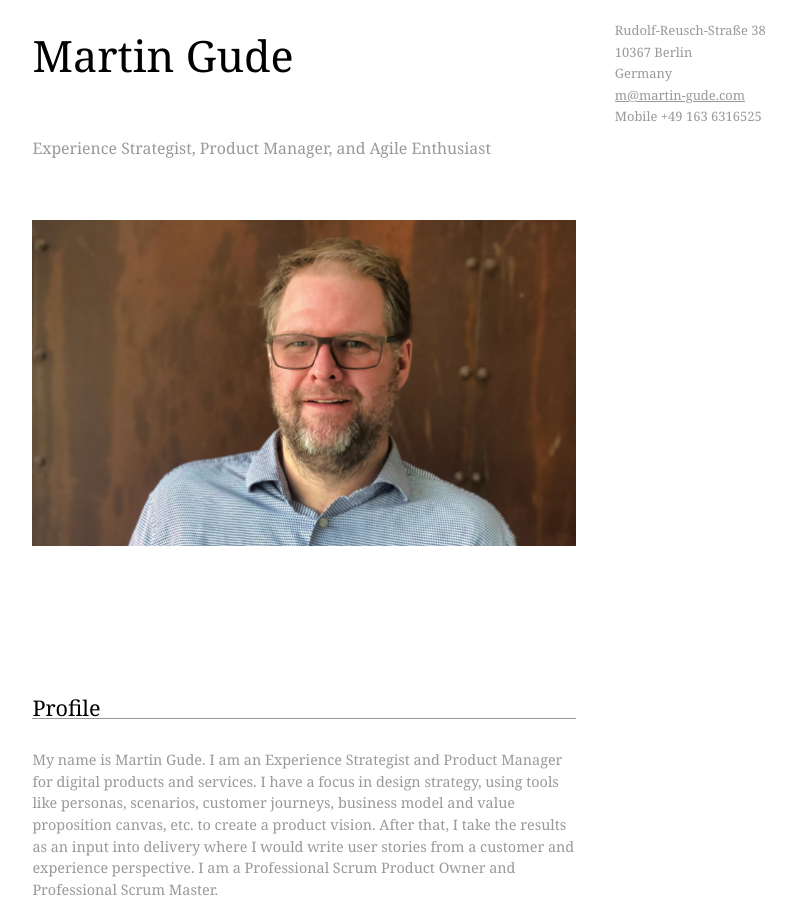
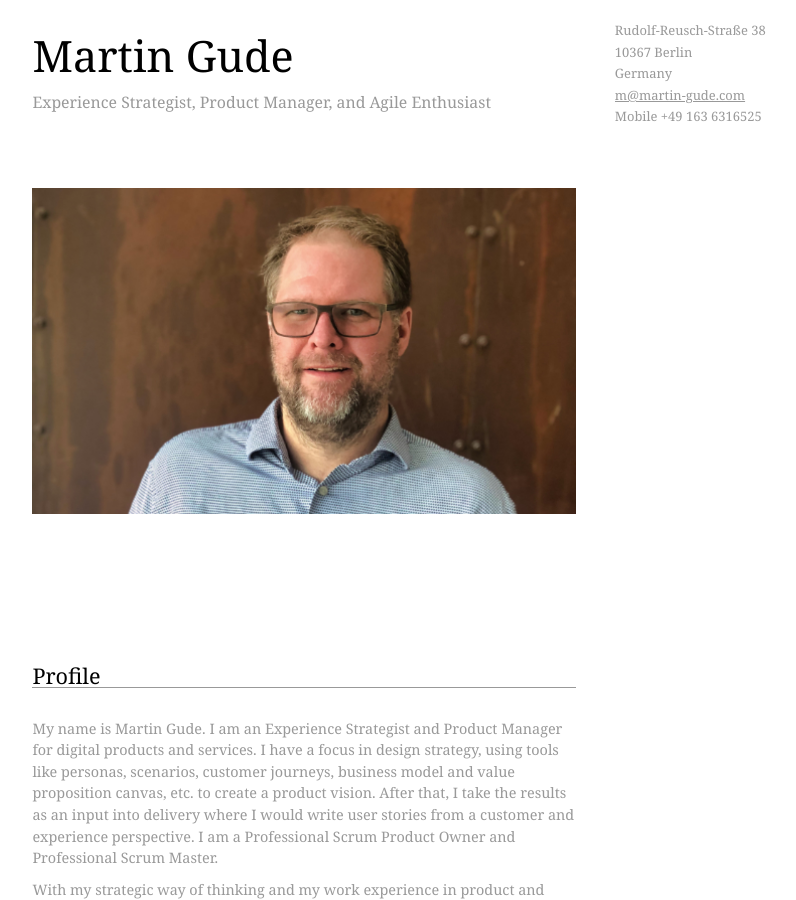
Before and after one commit to ma6/ma6.github.io, a Jekyll site: the page built from _pages/index.md, in a window 1280 px wide and 900 px high. Shown: the whole window, without its empty margins (294-1090 px from the left). Built offline with Jekyll 4.4.1, drawn with Linux system fonts in a browser that asks for light colours; some web fonts are replaced; comment, search, counter and statistics services are not loaded.

Commit message:
Update header.html

```diff
--- a/_includes/header.html
+++ b/_includes/header.html
@@ -1,6 +1,9 @@
 <div class="row">
     <div class="seven columns offset-by-two">
         <h1>Martin Gude</h1>
+        <p class="para big">
+            Experience Strategist, Product Manager, and Agile Enthusiast
+        </p>
     </div>
     <div class="three columns small">
         <p>
@@ -19,13 +22,6 @@
         </p>
     </div>
 </div>
-<div class="row">
-    <div class="seven columns offset-by-two">
-        <p class="para big">
-            Experience Strategist, Product Manager, and Agile Enthusiast
-        </p>
-    </div>
-</div>
 <div class="row" style="margin-top: 50px; margin-bottom: 75px;">
     <div class="seven columns offset-by-two">
         <p>
```
